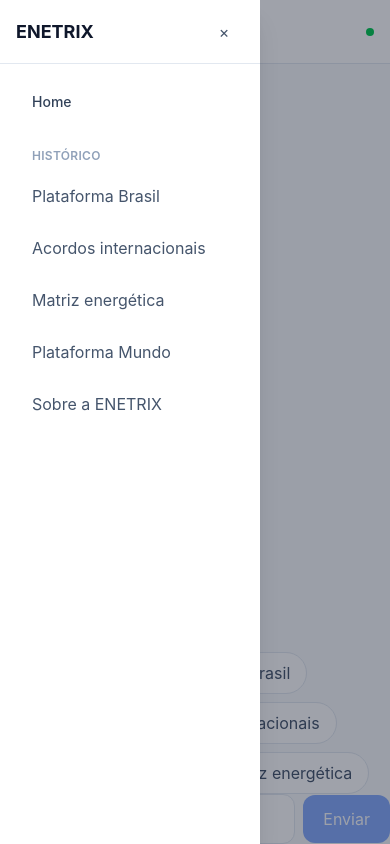
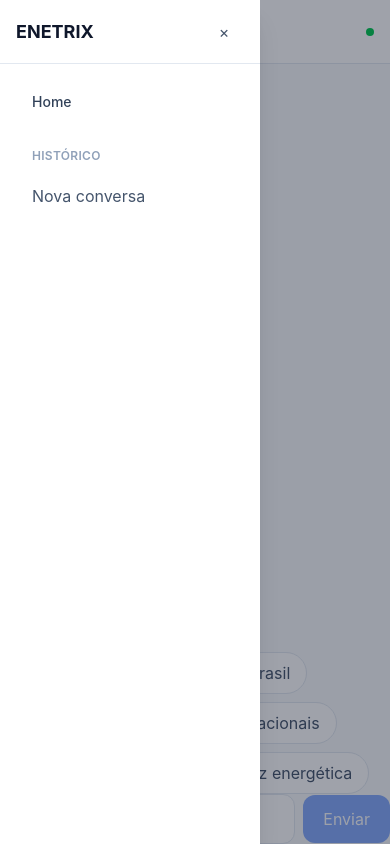
Before and after one commit to limaojunio/enetrix-chatbot, a React (Vite) app: page /chat in a window 390 px wide. Both pictures are taken after a click on the button "Abrir menu". Built offline with nearby package versions, Linux system fonts and the light colour scheme.

Commit message:
integrar historico de mensagens no modo  mobile

```diff
--- a/src/components/chat/ChatMobileMenu.tsx
+++ b/src/components/chat/ChatMobileMenu.tsx
@@ -1,13 +1,16 @@
 import { Link } from 'react-router-dom'
+import type { Conversation } from '../../types/chat'
 
 type ChatMobileMenuProps = {
   isOpen: boolean
   onClose: () => void
+  conversations: Conversation[]
 }
 
 function ChatMobileMenu({
   isOpen,
   onClose,
+  conversations,
 }: ChatMobileMenuProps) {
   if (!isOpen) {
     return null
@@ -53,42 +56,17 @@
             <h2 className="px-4 text-xs font-semibold uppercase tracking-wide text-slate-400">
               Histórico
             </h2>
-
             <div className="mt-2 space-y-1">
-              <button
-                type="button"
-                className="w-full rounded-lg px-4 py-3 text-left text-sm text-slate-600 transition hover:bg-slate-100"
-              >
-                Plataforma Brasil
-              </button>
-
-              <button
-                type="button"
-                className="w-full rounded-lg px-4 py-3 text-left text-sm text-slate-600 transition hover:bg-slate-100"
-              >
-                Acordos internacionais
-              </button>
-
-              <button
-                type="button"
-                className="w-full rounded-lg px-4 py-3 text-left text-sm text-slate-600 transition hover:bg-slate-100"
-              >
-                Matriz energética
-              </button>
-
-              <button
-                type="button"
-                className="w-full rounded-lg px-4 py-3 text-left text-sm text-slate-600 transition hover:bg-slate-100"
-              >
-                Plataforma Mundo
-              </button>
-
-              <button
-                type="button"
-                className="w-full rounded-lg px-4 py-3 text-left text-sm text-slate-600 transition hover:bg-slate-100"
-              >
-                Sobre a ENETRIX
-              </button>
+                {conversations.map((conversation) => (
+                    <button
+                    key={conversation.id}
+                    type="button"
+                    onClick={onClose}
+                    className="w-full rounded-lg px-4 py-3 text-left text-sm text-slate-600 transition hover:bg-slate-100"
+                    >
+                    {conversation.title}
+                    </button>
+                ))}
             </div>
           </div>
         </nav>
--- a/src/pages/Chat/Chat.tsx
+++ b/src/pages/Chat/Chat.tsx
@@ -119,7 +119,7 @@
     <main className="flex min-h-screen flex-col bg-slate-50">
         <ChatHeader onMenuClick={() => setIsMenuOpen(true)}/>
 
-        <ChatMobileMenu isOpen={isMenuOpen} onClose={() => setIsMenuOpen(false)}/>
+        <ChatMobileMenu isOpen={isMenuOpen} onClose={() => setIsMenuOpen(false)} conversations={conversations} />
 
         <div className="flex flex-1">
 
```
